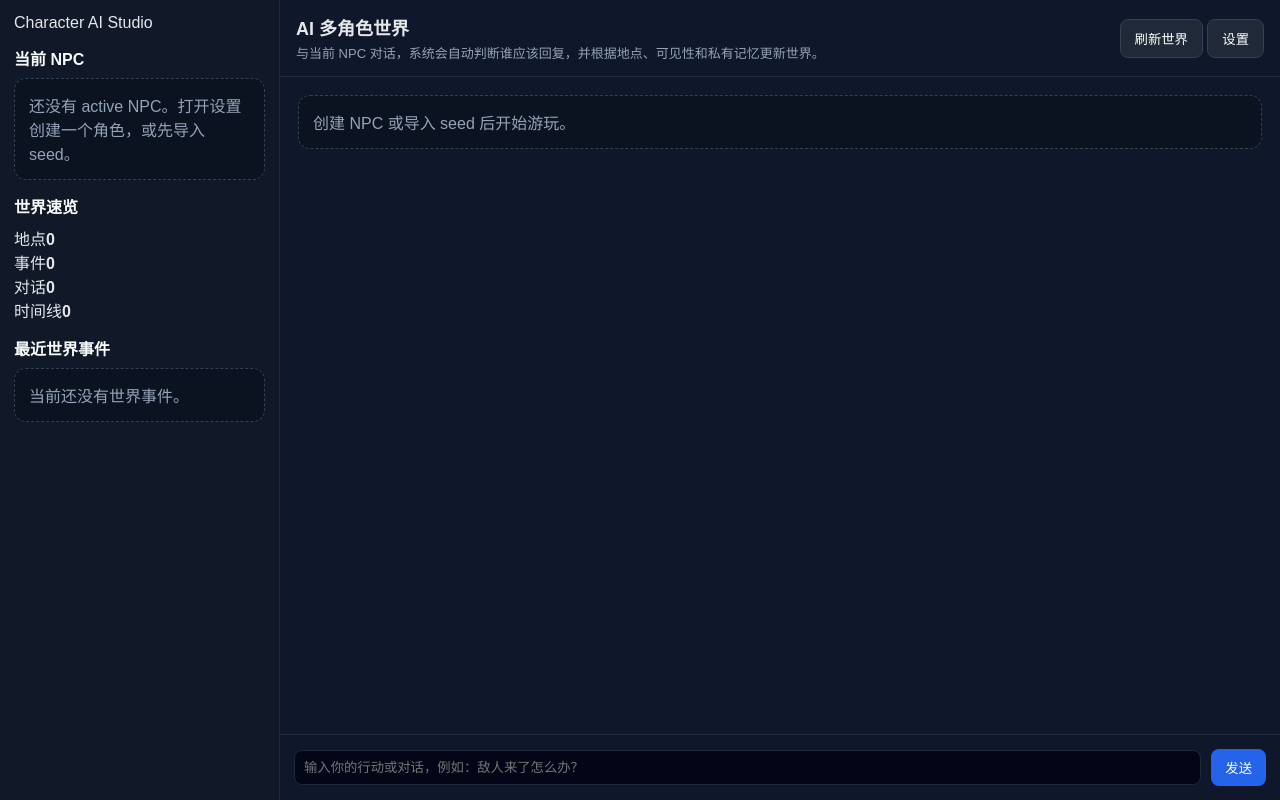
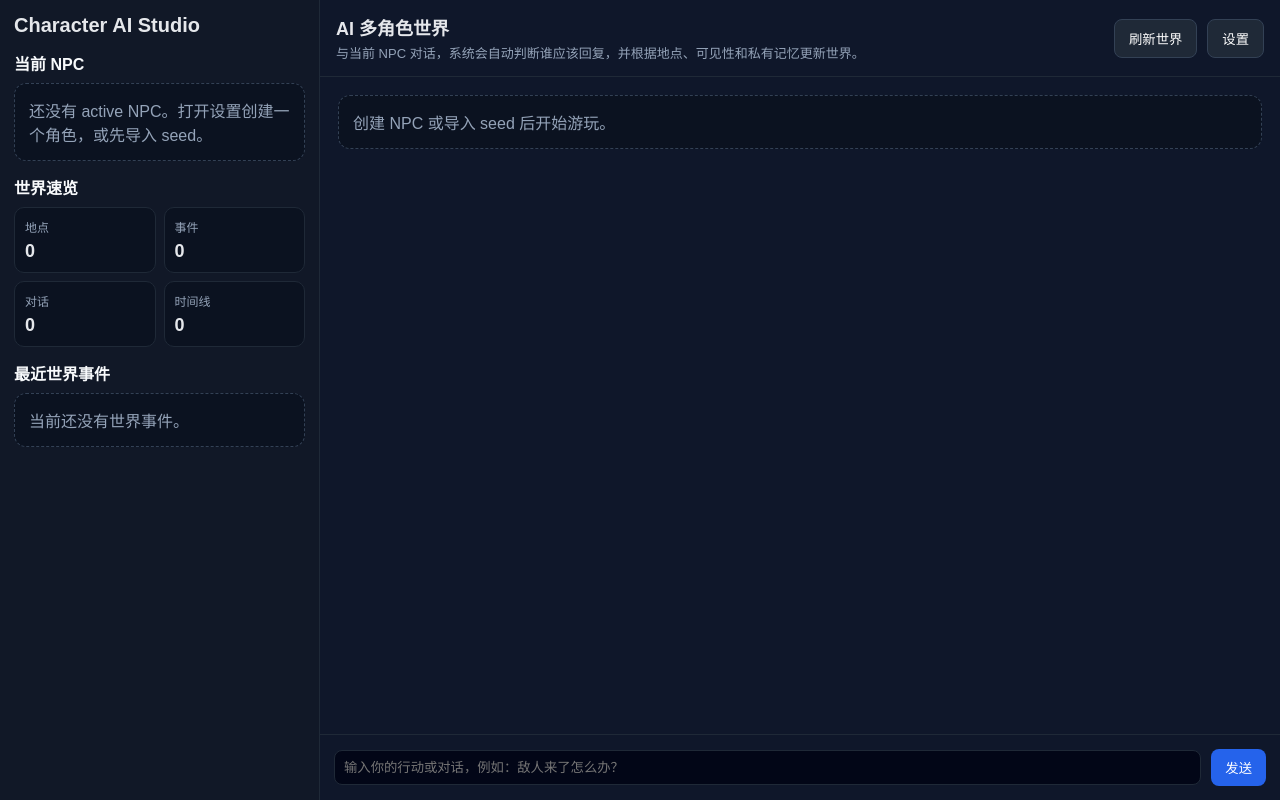
Before and after one commit to lussifa/character, a FastAPI app: page / in a window 1280 px wide. Run offline with FastAPI, Linux system fonts and the light colour scheme; data that the repository does not hold is empty; parts of the project's set-up code (start-up, migrations or seed data) failed here and were passed over.

Commit message:
Style world console frontend

```diff
--- a/static/style.css
+++ b/static/style.css
@@ -1,8 +1,9 @@
 body { margin:0; font-family: Arial, sans-serif; background:#0f172a; color:#e5e7eb; }
-.play-shell { display:grid; grid-template-columns:280px 1fr; height:100vh; }
+.play-shell { display:grid; grid-template-columns:320px 1fr; height:100vh; }
 .npc-panel { background:#111827; padding:14px; overflow:auto; border-right:1px solid #1f2937; }
 .chat-panel { display:flex; flex-direction:column; min-width:0; }
 .chat-header { padding:14px 16px; border-bottom:1px solid #1f2937; display:flex; justify-content:space-between; align-items:center; gap:16px; }
+.header-actions { display:flex; gap:10px; align-items:center; }
 .active-character { font-weight:bold; font-size:18px; }
 .active-description { color:#94a3b8; font-size:13px; margin-top:3px; }
 .messages { flex:1; overflow:auto; padding:18px; }
@@ -27,13 +28,14 @@ button:disabled { opacity:.6; cursor:not-allowed; }
 .message-meta { font-size:12px; color:#cbd5e1; margin-bottom:4px; font-weight:bold; }
 .section-title { font-weight:bold; margin:14px 0 8px; color:#f8fafc; }
 .small-status { font-size:12px; color:#93c5fd; min-height:18px; }
+.error-text { color:#fca5a5 !important; }
 .inline-check { display:flex; align-items:center; gap:6px; white-space:nowrap; font-size:13px; color:#cbd5e1; }
 .inline-check input { width:auto; }
 .empty-state, .hint-card { color:#94a3b8; border:1px dashed #334155; border-radius:12px; padding:14px; background:#0b1220; }
 .modal.hidden { display:none; }
 .modal { position:fixed; inset:0; z-index:100; }
 .modal-backdrop { position:absolute; inset:0; background:rgba(2,6,23,.72); }
-.modal-card { position:absolute; inset:5vh 5vw; background:#111827; border:1px solid #334155; border-radius:16px; box-shadow:0 20px 60px rgba(0,0,0,.45); overflow:auto; padding:18px; }
+.modal-card { position:absolute; inset:4vh 3vw; background:#111827; border:1px solid #334155; border-radius:16px; box-shadow:0 20px 60px rgba(0,0,0,.45); overflow:auto; padding:18px; }
 .modal-header { display:flex; justify-content:space-between; align-items:center; border-bottom:1px solid #1f2937; padding-bottom:12px; margin-bottom:14px; }
 .modal-title { font-size:20px; font-weight:bold; }
 .modal-subtitle { color:#94a3b8; font-size:13px; margin-top:3px; }
@@ -43,9 +45,20 @@ button:disabled { opacity:.6; cursor:not-allowed; }
 .play-options { display:flex; gap:18px; align-items:center; flex-wrap:wrap; }
 .play-options input[type="number"] { max-width:90px; margin-left:8px; }
 .compact-list { display:grid; grid-template-columns:repeat(auto-fill, minmax(220px, 1fr)); gap:8px; }
+.world-mini-grid { display:grid; grid-template-columns:repeat(2, minmax(0, 1fr)); gap:8px; }
+.stat-card { background:#0b1220; border:1px solid #1f2937; border-radius:10px; padding:10px; display:flex; flex-direction:column; gap:6px; }
+.stat-card span { color:#94a3b8; font-size:12px; }
+.stat-card strong { font-size:18px; }
+.timeline-list { display:flex; flex-direction:column; gap:8px; }
+.timeline-item { background:#0b1220; border:1px solid #1f2937; border-radius:10px; padding:10px; display:flex; flex-direction:column; gap:4px; }
+.timeline-item small, .timeline-item span { color:#94a3b8; }
+.inline-actions { display:flex; gap:10px; align-items:center; flex-wrap:wrap; }
+.json-area { min-height:160px; font-family: ui-monospace, SFMono-Regular, Menlo, Consolas, monospace; }
+.readonly-area { min-height:260px; }
+.brand { font-weight:700; font-size:20px; margin-bottom:8px; }
 @media (max-width: 900px) {
   .play-shell { grid-template-columns:1fr; }
-  .npc-panel { max-height:220px; border-right:none; border-bottom:1px solid #1f2937; }
+  .npc-panel { max-height:260px; border-right:none; border-bottom:1px solid #1f2937; }
   .settings-grid { grid-template-columns:1fr; }
   .modal-card { inset:2vh 2vw; }
 }
```
